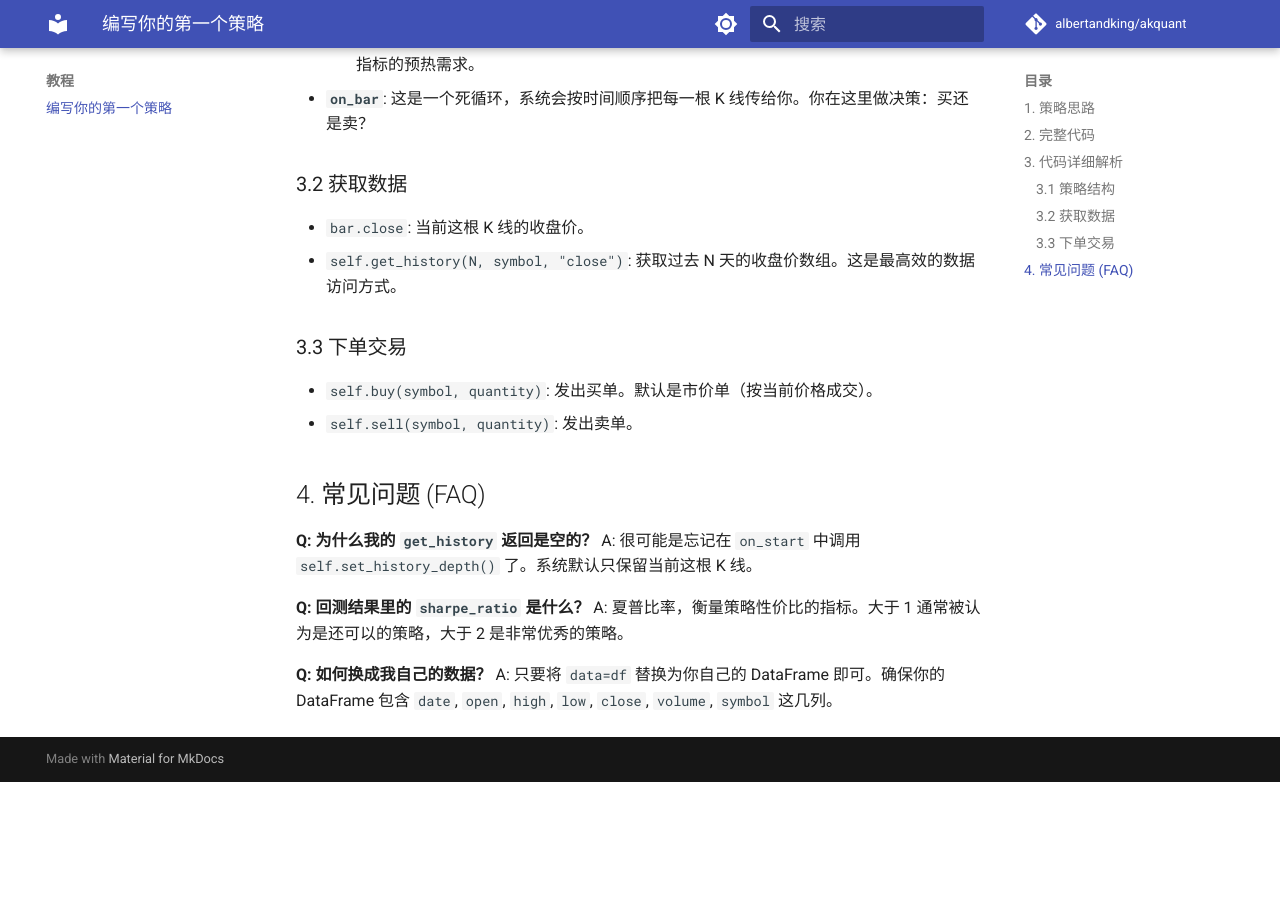
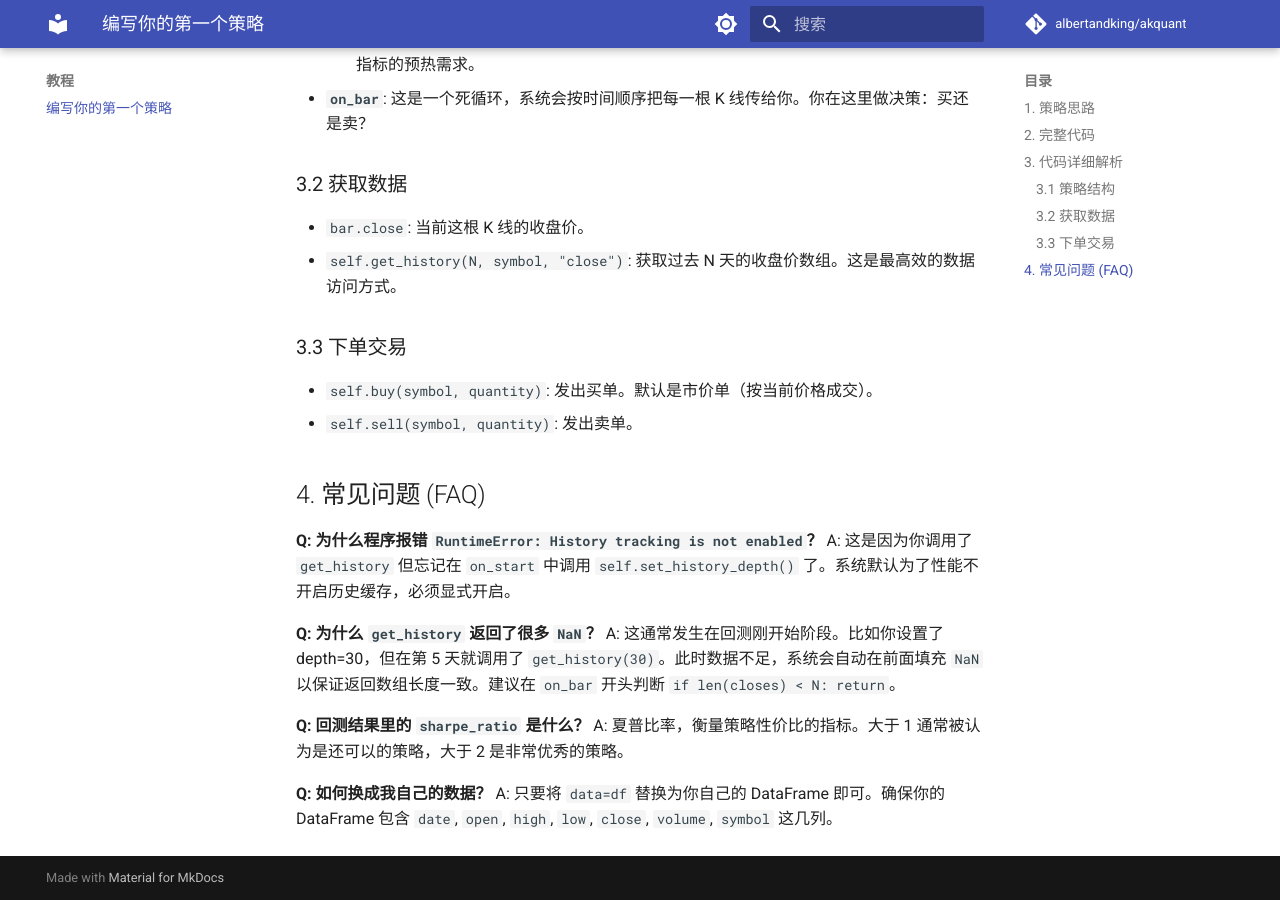
Before and after one commit to akfamily/akquant, an MkDocs documentation site: the page built from docs/tutorial.md, in a window 1280 px wide and 900 px high, scrolled down 3111 px. Built offline with MkDocs 1.6.1 and Material for MkDocs 9.7.7, drawn with Linux system fonts in a browser that asks for light colours; comment, search, counter and statistics services are not loaded; before the commit the page ends 3893 px from its top, so only the background shows below that.

Commit message:
docs: 更新常见问题解答以澄清历史数据获取问题
更新教程文档中的常见问题部分，修正关于 `get_history` 返回空数据的过时解释，并新增关于 `RuntimeError` 和 `NaN` 值的常见问题解答，以更准确地反映当前系统的行为。

```diff
--- a/docs/tutorial.md
+++ b/docs/tutorial.md
@@ -151,8 +151,11 @@ if __name__ == "__main__":
 
 ## 4. 常见问题 (FAQ)
 
-**Q: 为什么我的 `get_history` 返回是空的？**
-A: 很可能是忘记在 `on_start` 中调用 `self.set_history_depth()` 了。系统默认只保留当前这根 K 线。
+**Q: 为什么程序报错 `RuntimeError: History tracking is not enabled`？**
+A: 这是因为你调用了 `get_history` 但忘记在 `on_start` 中调用 `self.set_history_depth()` 了。系统默认为了性能不开启历史缓存，必须显式开启。
+
+**Q: 为什么 `get_history` 返回了很多 `NaN`？**
+A: 这通常发生在回测刚开始阶段。比如你设置了 depth=30，但在第 5 天就调用了 `get_history(30)`。此时数据不足，系统会自动在前面填充 `NaN` 以保证返回数组长度一致。建议在 `on_bar` 开头判断 `if len(closes) < N: return`。
 
 **Q: 回测结果里的 `sharpe_ratio` 是什么？**
 A: 夏普比率，衡量策略性价比的指标。大于 1 通常被认为是还可以的策略，大于 2 是非常优秀的策略。
```
